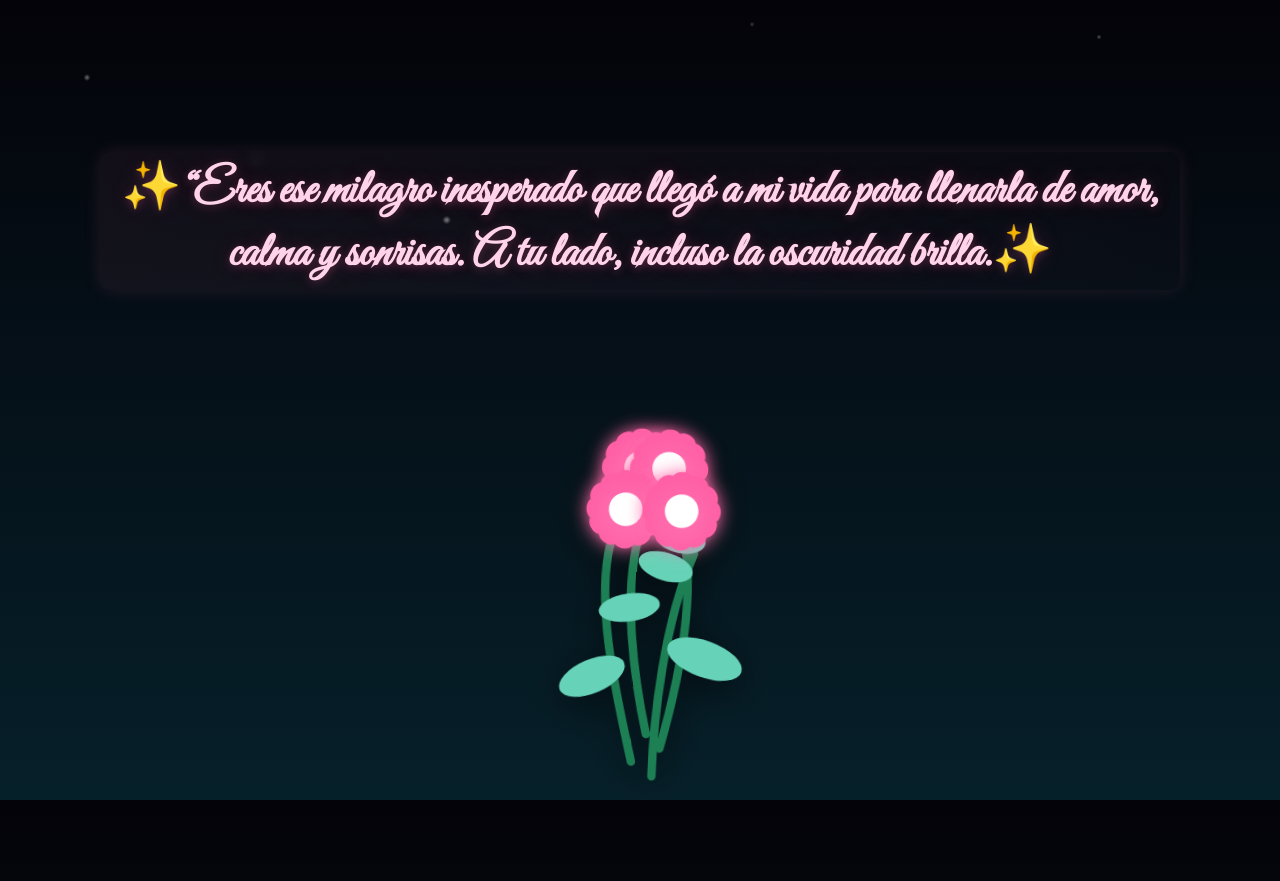
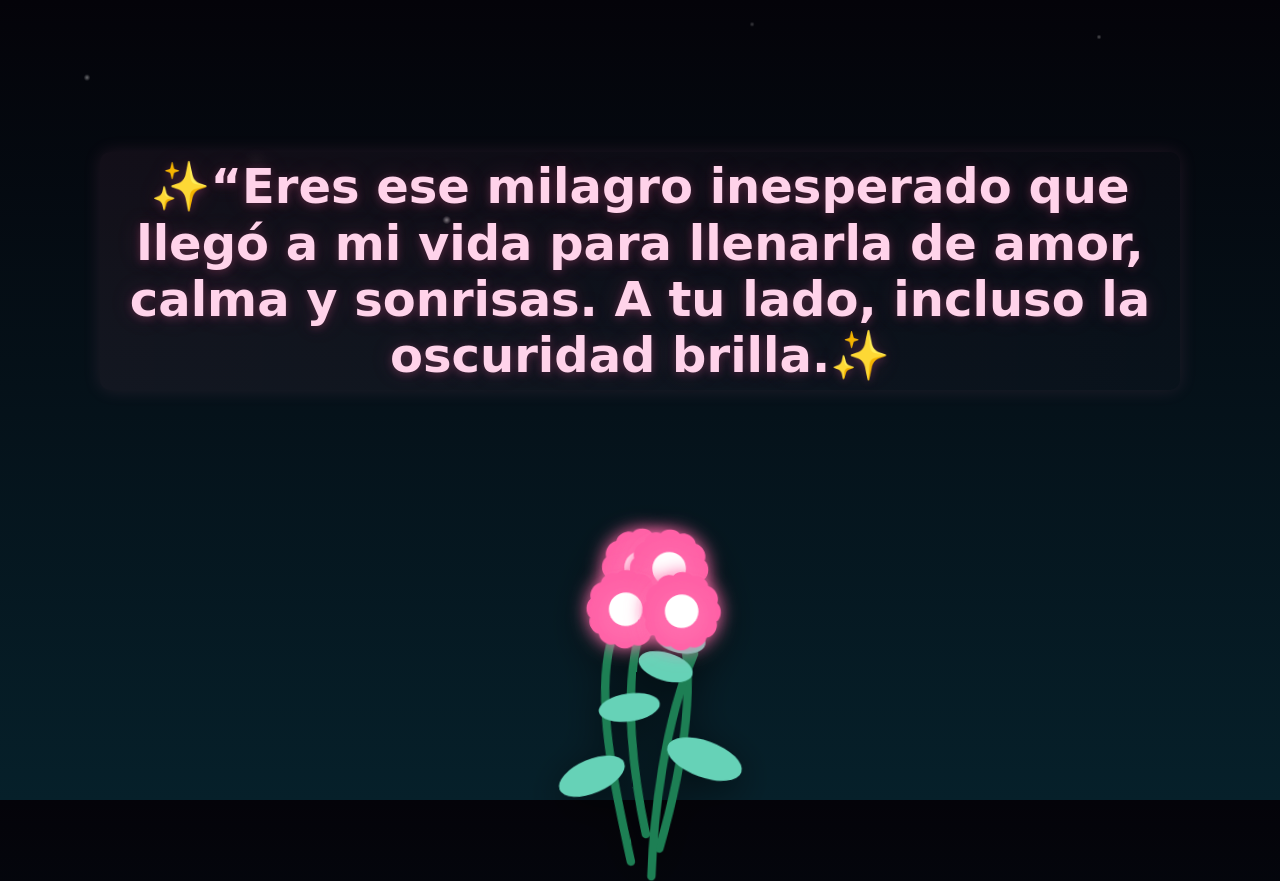
Before and after one commit to RiveroGV/mi-web-para-mi-novia, a plain HTML site: page index.html in a window 1280 px wide. Shown: the top 881 px of the page. Drawn offline with Linux system fonts and the light colour scheme.

Commit message:
Agregando archivos de la página
Página principal con flores y mensaje bonito para mi novia.

```diff
--- a/index.html
+++ b/index.html
@@ -4,7 +4,7 @@
   <meta charset="utf-8" />
   <meta name="viewport" content="width=device-width,initial-scale=1" />
   <title>Tarjeta para tí amada mía</title>
-  <link href="https://fonts.googleapis.com/css2?family=Great+Vibes&family=Inter:wght@300;400;600&display=swap" rel="stylesheet">
+  <link href="https://fonts.googleapis.com/css2?family=Pacifico&family=Roboto:wght@300;400;600&display=swap" rel="stylesheet">
   <link rel="stylesheet" href="styles.css">
 </head>
 <body>
```
